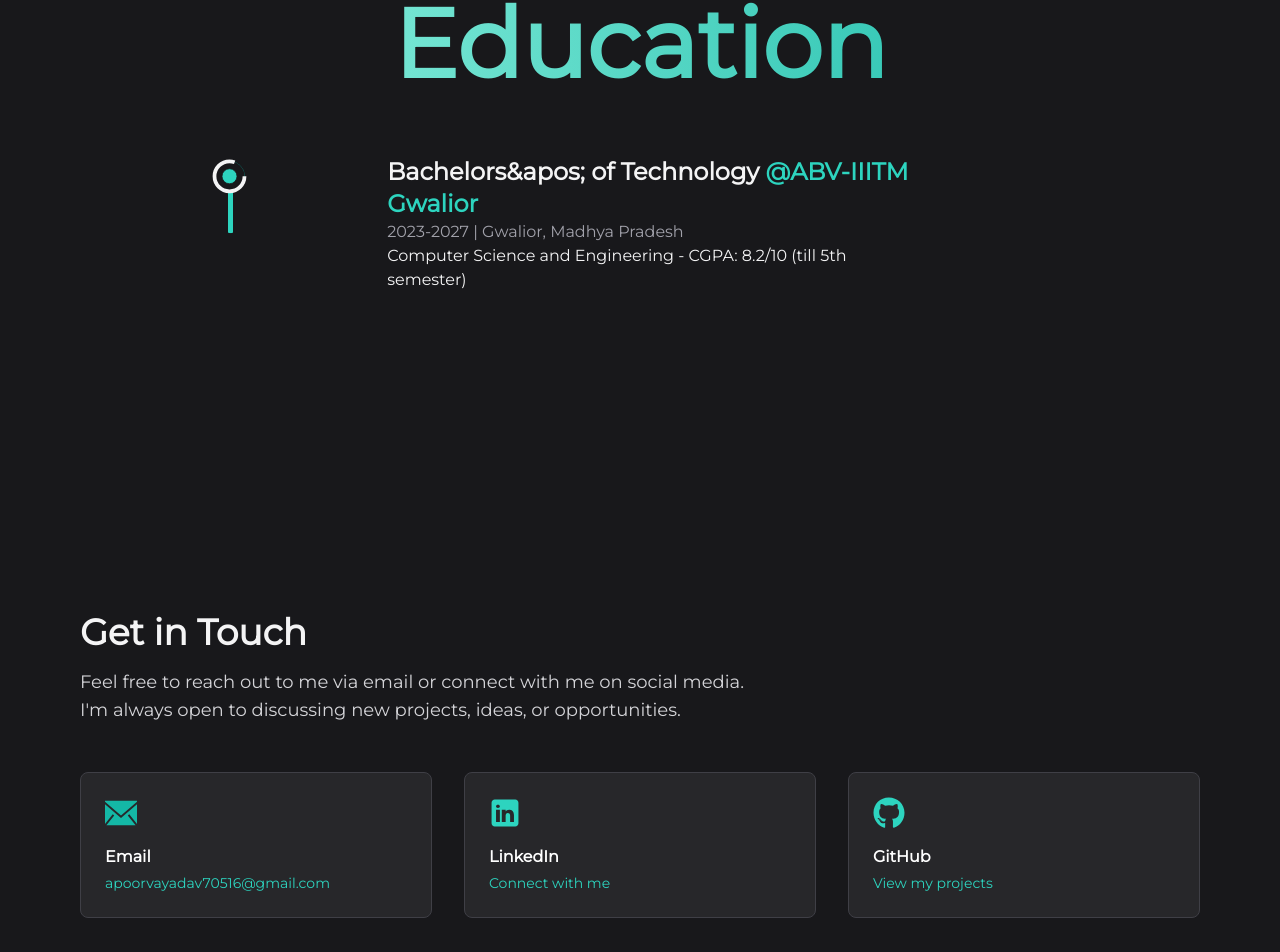
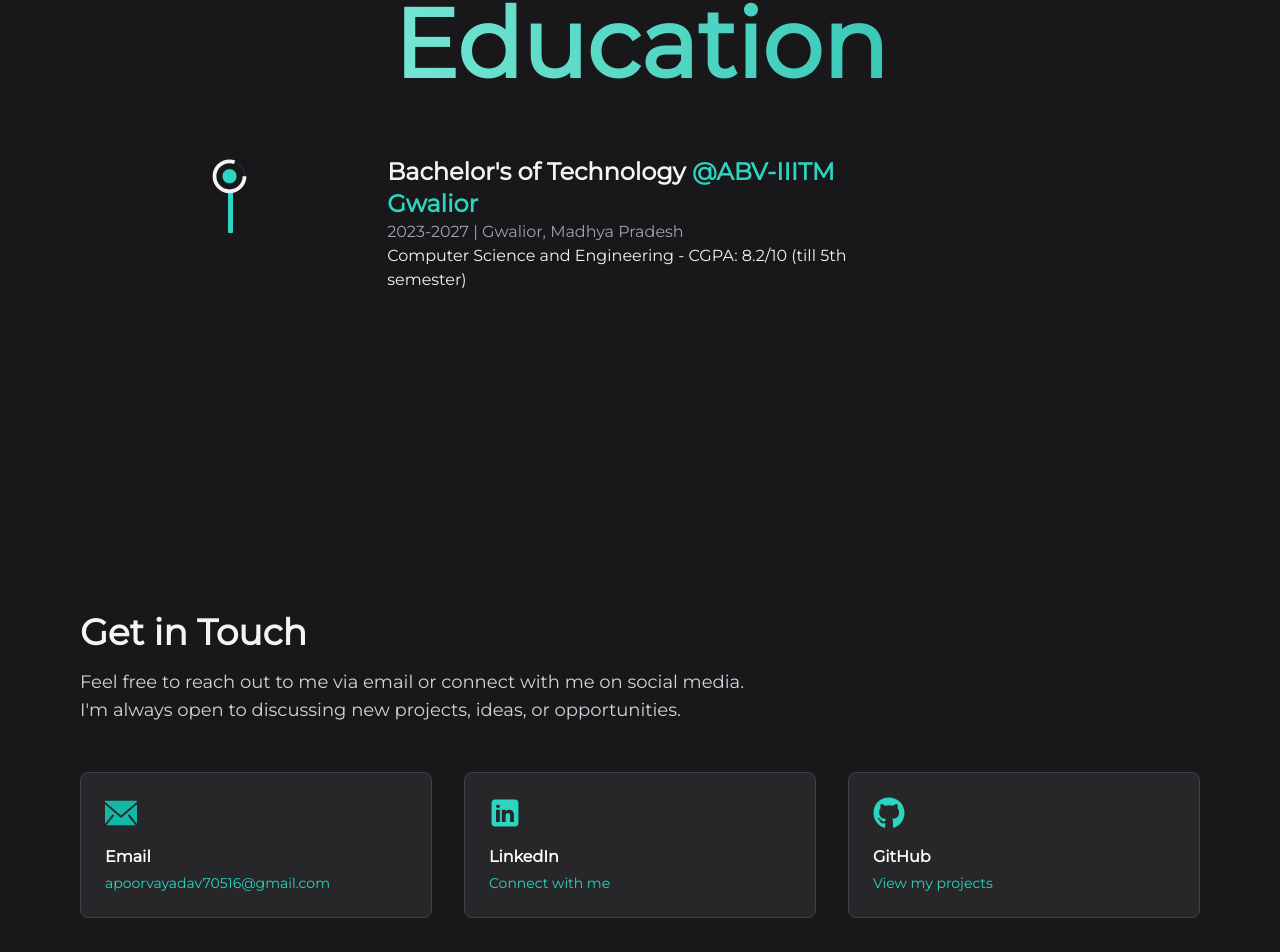
Before and after one commit to apooorva-aa/portfolio, a Next.js app: page /about in a window 1280 px wide. Shown: the part 1048-2000 px from the top of the page. Built offline with nearby package versions, Linux system fonts and the light colour scheme.

Commit message:
normal error fixes...

```diff
--- a/src/data/education.ts
+++ b/src/data/education.ts
@@ -2,7 +2,7 @@ import { ShowCaseListDetatils } from "@/components/ShowCaseList";
 
 export const EDUCATION: ShowCaseListDetatils[] = [
   {
-    title: "Bachelors&apos; of Technology",
+    title: "Bachelor's of Technology",
     organisation: {
       name: "ABV-IIITM Gwalior",
       href: "https://www.iiitm.ac.in/index.php/en/",
--- a/src/data/experience.ts
+++ b/src/data/experience.ts
@@ -11,7 +11,7 @@ export const EXPERIENCE: ShowCaseListDetatils[] = [
     location: "Bangalore, India",
     description: [
       "Engineered YouTube Auto Sharding Tool v2.0, introducing a desharding algorithm that reduced test runtime and minimized submit latency, and prevented BDD caused by inefficient over-sharding through advanced optimization techniques",
-      "Extended large-scale test infrastructure by adding support for Omnistresser and CPFT tests across YouTube&apos;s CI ecosystem",
+      "Extended large-scale test infrastructure by adding support for Omnistresser and CPFT tests across YouTube's CI ecosystem",
       "Built a Python Placer Helper library for database storage operations with production-grade contributions",
       "Delivered 22 CLs (~3.6K LOC) to Google&apos;s codebase",
     ],
```
